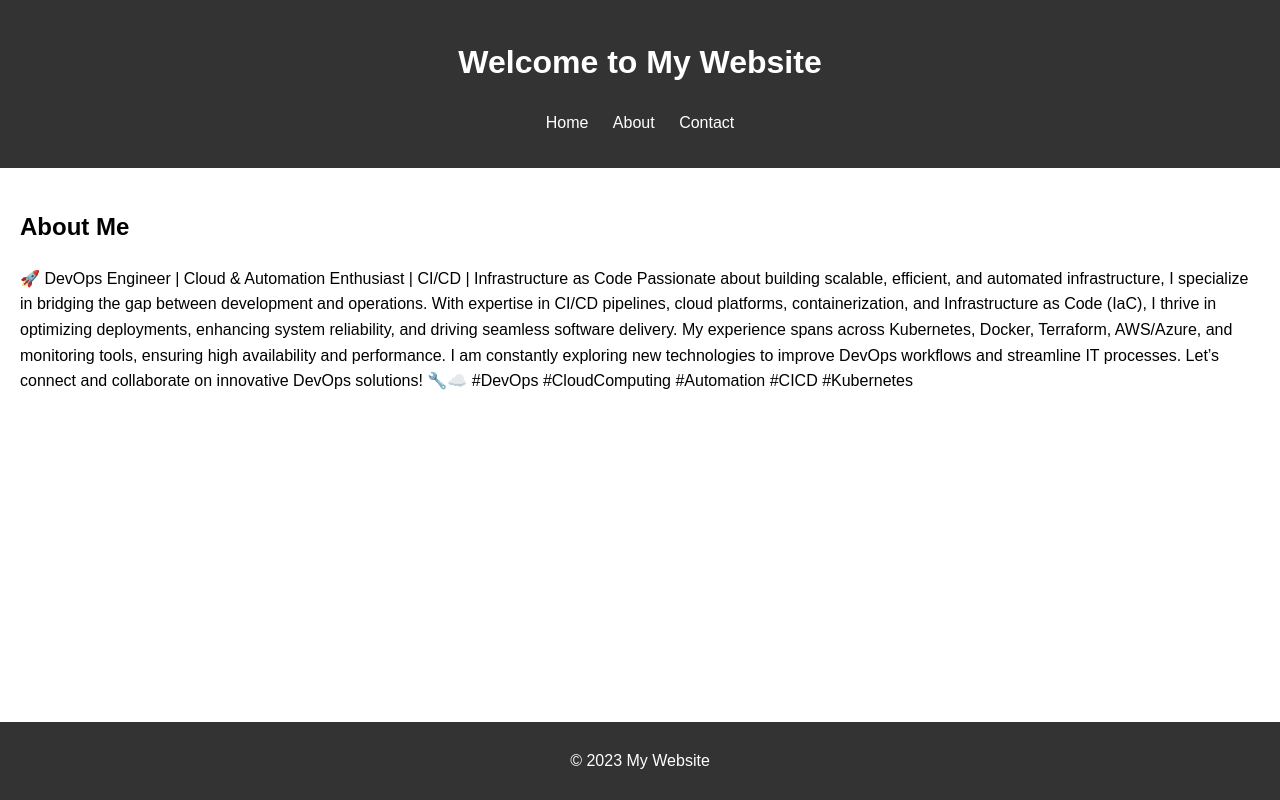
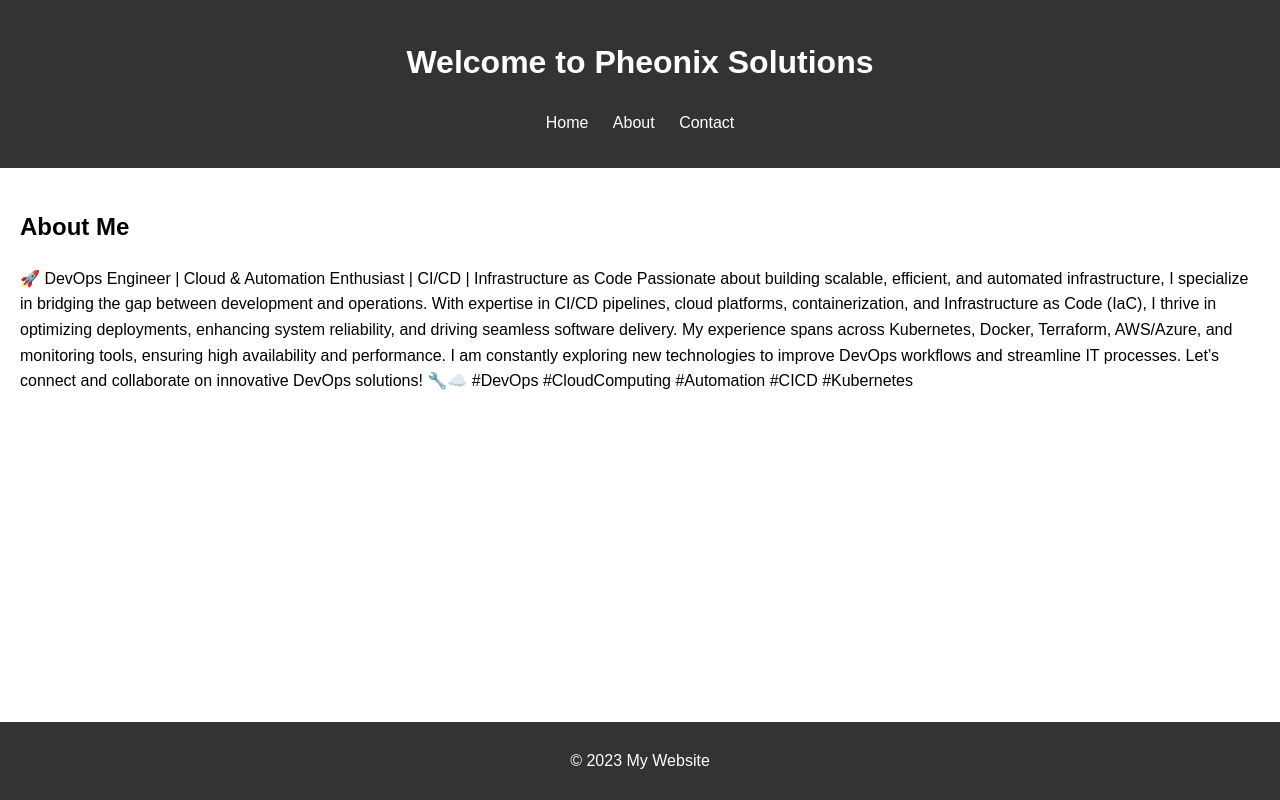
Before and after one commit to Janagan9030/my_website, a plain HTML site: page index.html in a window 1280 px wide. Drawn offline with Linux system fonts and the light colour scheme; files that its build step writes are made by us from their sources; files whose address does not match are found by name.

Commit message:
index.html

```diff
--- a/index.html
+++ b/index.html
@@ -8,7 +8,7 @@
 </head>
 <body>
     <header>
-        <h1>Welcome to My Website</h1>
+        <h1>Welcome to Pheonix Solutions</h1>
         <nav>
             <ul>
                 <li><a href="#">Home</a></li>
```
